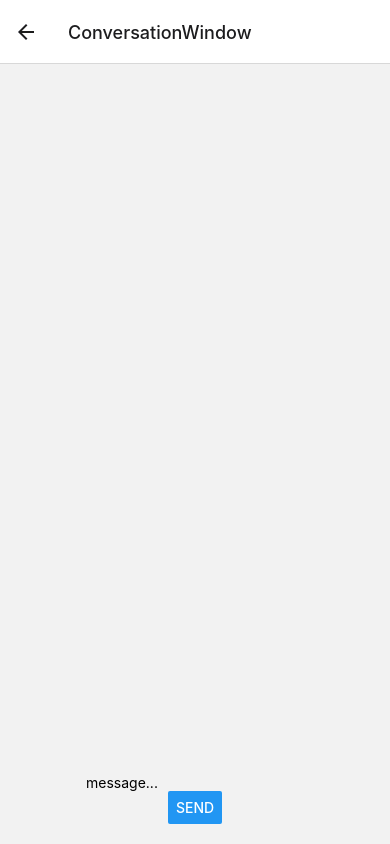
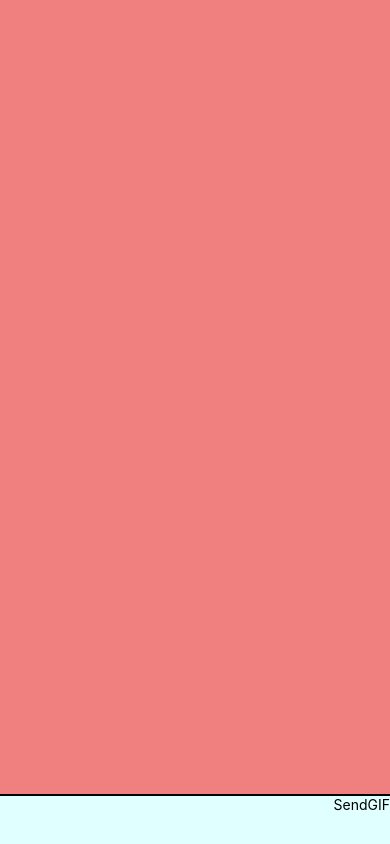
Before and after one commit to jpvarbed/BasicMessagingApp, a React Native app in the folder SleeperTest/: screen / in a window 390 px wide. Both pictures are taken after a click on the button "GO TO CONVERSATION". Built offline with nearby package versions, Linux system fonts and the light colour scheme.

Commit message:
handle keyboard. start on gif

```diff
--- a/SleeperTest/App.tsx
+++ b/SleeperTest/App.tsx
@@ -21,7 +21,9 @@ const Stack = createNativeStackNavigator<RootStackParamList>();
 const App = () => {
   return (
     <NavigationContainer>
-      <Stack.Navigator initialRouteName="Home">
+      <Stack.Navigator
+        initialRouteName="Home"
+        screenOptions={{headerShown: false}}>
         <Stack.Screen name="Home" component={HomeScreen} />
         <Stack.Screen
           name="ConversationWindow"
--- /dev/null
+++ b/SleeperTest/Components/ConversationHeader.tsx
@@ -0,0 +1,43 @@
+import React from 'react';
+import {Button, StyleSheet, Text, View} from 'react-native';
+import {SafeAreaView} from 'react-native-safe-area-context';
+import {LineBorder} from './LineBorder';
+
+// In the real world you would want to handle sending, failed, acked, and have a wrapper for cell and content
+export function ConversationHeader(props: {
+  conversationName: string;
+  goBack: () => void;
+}) {
+  return (
+    <SafeAreaView>
+      <View style={styles.container}>
+        <View style={styles.titleAndBack}>
+          <Button title="Back" onPress={props.goBack} />
+          <Text style={styles.title}>{props.conversationName}</Text>
+        </View>
+        <LineBorder />
+      </View>
+    </SafeAreaView>
+  );
+}
+
+const styles = StyleSheet.create({
+  container: {
+    width: '100%',
+    height: 40,
+    top: 0,
+    position: 'absolute',
+    backgroundColor: 'lightcyan',
+  },
+  titleAndBack: {
+    flex: 1,
+    height: 30,
+    flexDirection: 'row',
+  },
+  title: {
+    fontSize: 20,
+    fontWeight: 'bold',
+    marginLeft: 16,
+    marginTop: 6,
+  },
+});
--- /dev/null
+++ b/SleeperTest/Components/LineBorder.tsx
@@ -0,0 +1,13 @@
+import React from 'react';
+import {StyleSheet, View} from 'react-native';
+
+export function LineBorder() {
+  return <View style={styles.border} />;
+}
+const styles = StyleSheet.create({
+  border: {
+    borderWidth: 0.5,
+    borderBottomColor: 'black',
+    borderBottomWidth: StyleSheet.hairlineWidth,
+  },
+});
--- a/SleeperTest/Components/MessageGroup.tsx
+++ b/SleeperTest/Components/MessageGroup.tsx
@@ -11,9 +11,9 @@ export function MessageGroup(props: {senderId: number; dateString: string}) {
     <View style={styles.groupBar}>
       <Image style={styles.avatar} source={user.avatarURL} />
       <View style={styles.nameAndTime}>
-        <Text>{user.displayName}</Text>
+        <Text style={styles.name}>{user.displayName}</Text>
         <Text> </Text>
-        <Text>{props.dateString}</Text>
+        <Text style={styles.time}>{props.dateString}</Text>
       </View>
     </View>
   );
@@ -27,6 +27,13 @@ const styles = StyleSheet.create({
   nameAndTime: {
     flex: 1,
     flexDirection: 'row',
+    alignItems: 'center',
+  },
+  name: {
+    fontWeight: 'bold',
+  },
+  time: {
+    color: 'lightgray',
   },
   avatar: {
     width: 50,
--- a/SleeperTest/Components/SendBox.tsx
+++ b/SleeperTest/Components/SendBox.tsx
@@ -1,6 +1,15 @@
 import React, {useState} from 'react';
-import {Button, SafeAreaView, ScrollView, TextInput, View} from 'react-native';
+import {
+  Button,
+  SafeAreaView,
+  StyleSheet,
+  Text,
+  TextInput,
+  TouchableOpacity,
+  View,
+} from 'react-native';
 import {LocalSendRequest, MessageType} from '../types';
+import {LineBorder} from './LineBorder';
 
 /*
 Handles input of new message data.
@@ -9,9 +18,11 @@ Handles input of new message data.
 export function SendBox(props: {
   userId: number;
   conversationId: string;
+  conversationName: string;
   sendMessage: (sendRequest: LocalSendRequest) => void;
 }) {
-  const [input, setInput] = useState('message...');
+  const textBoxPrompt = 'Send a message to... ' + props.conversationName;
+  const [input, setInput] = useState('');
 
   const inputText = (text: string) => {
     setInput(text);
@@ -20,6 +31,7 @@ export function SendBox(props: {
   const hitSend = () => {
     console.log('hit send' + input);
     const content = {text: input};
+    setInput('');
     const conversationId = props.conversationId;
     const messageType = MessageType.text;
     const sendRequest = {
@@ -32,14 +44,48 @@ export function SendBox(props: {
     props.sendMessage(sendRequest);
   };
 
+  const gifHit = () => {};
+
   return (
     <SafeAreaView>
-      <ScrollView contentInsetAdjustmentBehavior="automatic">
-        <View style={{flex: 1, alignItems: 'center', justifyContent: 'center'}}>
-          <TextInput value={input} onChangeText={inputText} />
-          <Button title="send" onPress={hitSend} />
+      <View style={styles.container}>
+        <LineBorder />
+        <View style={styles.sendBox}>
+          <TextInput
+            style={styles.input}
+            multiline={true}
+            numberOfLines={2}
+            value={input}
+            onChangeText={inputText}
+          />
+          <TouchableOpacity activeOpacity={0.85} onPress={hitSend}>
+            <Text>Send</Text>
+          </TouchableOpacity>
+          <TouchableOpacity activeOpacity={0.85} onPress={gifHit}>
+            <Text>GIF</Text>
+          </TouchableOpacity>
         </View>
-      </ScrollView>
+      </View>
     </SafeAreaView>
   );
 }
+
+// todo handle keyboard rising
+const styles = StyleSheet.create({
+  container: {
+    width: '100%',
+    height: 50,
+    backgroundColor: 'lightcyan',
+  },
+  sendBox: {
+    flex: 1,
+    height: 30,
+    flexDirection: 'row',
+  },
+  input: {flex: 1, fontSize: 20, color: 'black'},
+  title: {
+    fontSize: 20,
+    fontWeight: 'bold',
+    marginLeft: 16,
+  },
+});
--- a/SleeperTest/Screens/ConversationWindow.tsx
+++ b/SleeperTest/Screens/ConversationWindow.tsx
@@ -1,16 +1,17 @@
-import {useRoute} from '@react-navigation/native';
+import {useNavigation, useRoute} from '@react-navigation/native';
 import React, {useEffect} from 'react';
 import {
+  KeyboardAvoidingView,
+  Platform,
   SafeAreaView,
   SectionList,
   SectionListData,
   SectionListRenderItemInfo,
-  StatusBar,
   StyleSheet,
   View,
 } from 'react-native';
-import {loadMessages} from '../actions/conversation';
 import {randomMessageSend} from '../actions/randomMessages';
+import {ConversationHeader} from '../Components/ConversationHeader';
 import {MessageGroup} from '../Components/MessageGroup';
 import {MessageItem} from '../Components/MessageItem';
 import {SendBox} from '../Components/SendBox';
@@ -18,11 +19,14 @@ import {tsToDateString} from '../helpers';
 import {MessageStore, useMessages, useStore} from '../store/messages';
 import {ConversationWindowRouteProp, LocalSendRequest, Message} from '../types';
 
+import sectionListGetItemLayout from 'react-native-section-list-get-item-layout';
+
+const RANDOM_MESSAGE_TIME_MS = 15000;
 const sendMessageSelector = (state: MessageStore) => state.message.sendMessage;
 const conversationsByNameSelector = (state: MessageStore) =>
   state.message.conversationNameToId;
 
-export type SectionListMessageGroup = {
+type SectionListMessageGroup = {
   senderId: number; // Should this be user?
   dateString: string;
   readonly data: Message[];
@@ -47,9 +51,7 @@ function makeGroupFromMessage(message: Message): SectionListMessageGroup {
 
 // Create the message groups for the conversation
 // group by send and then order
-export function buildMessageGroups(
-  messages: Message[],
-): SectionListMessageGroup[] {
+function buildMessageGroups(messages: Message[]): SectionListMessageGroup[] {
   if (messages.length === 0) {
     return [];
   }
@@ -73,7 +75,10 @@ export function buildMessageGroups(
   return groups;
 }
 
+// should i use https://yarnpkg.com/package/react-native-section-list-get-item-layout
+// or super grid https://yarnpkg.com/package/react-native-super-grid
 export function ConversationWindow() {
+  const nav = useNavigation();
   const route = useRoute<ConversationWindowRouteProp>();
   const userId = route.params.userId;
   const conversationName = route.params.conversationName;
@@ -92,7 +97,7 @@ export function ConversationWindow() {
   useEffect(() => {
     const sendRandomMessages = setInterval(() => {
       sendMessage(randomMessageSend(conversationId));
-    }, 5000);
+    }, RANDOM_MESSAGE_TIME_MS);
     return () => clearInterval(sendRandomMessages);
   }, [conversationId, sendMessage]);
 
@@ -125,21 +130,32 @@ export function ConversationWindow() {
 
   return (
     <SafeAreaView style={styles.container}>
-      <View>
+      <KeyboardAvoidingView
+        style={styles.container}
+        behavior={Platform.OS === 'ios' ? 'padding' : 'height'}>
+        <ConversationHeader
+          conversationName={conversationName}
+          goBack={nav.goBack}
+        />
+        <View style={styles.sectionList}>
           <SectionList
             sections={groups}
             renderItem={renderMessage}
             renderSectionHeader={renderSection}
             keyExtractor={keyExtractor}
+            automaticallyAdjustKeyboardInsets={true}
+            automaticallyAdjustContentInsets={true}
           />
         </View>
         <View style={styles.sendBox}>
           <SendBox
             conversationId={conversationId}
+            conversationName={conversationName}
             userId={userId}
             sendMessage={doSend}
           />
         </View>
+      </KeyboardAvoidingView>
     </SafeAreaView>
   );
 }
@@ -148,24 +164,15 @@ export function ConversationWindow() {
 const styles = StyleSheet.create({
   container: {
     flex: 1,
-    paddingTop: StatusBar.currentHeight,
-    marginHorizontal: 16,
+    backgroundColor: 'lightgray',
+    alignContent: 'flex-start',
   },
-  item: {
-    backgroundColor: '#f9c2ff',
-    padding: 20,
-    marginVertical: 8,
-  },
-  header: {
-    fontSize: 32,
-    backgroundColor: '#fff',
-  },
-  title: {
-    fontSize: 24,
+  sectionList: {
+    backgroundColor: 'lightcoral',
+    flex: 1,
+    marginTop: 0,
   },
   sendBox: {
-    flex: 1,
     justifyContent: 'flex-end',
-    marginBottom: 20,
   },
 });
--- a/SleeperTest/actions/randomMessages.tsx
+++ /dev/null
@@ -1,56 +0,0 @@
-import {USERS} from '../store/user';
-import {LocalSendRequest, Message, MessageType} from '../types';
-
-// TODO use https://www.npmjs.com/package/random-seed https://stackoverflow.com/questions/521295/seeding-the-random-number-generator-in-javascript so i can recreate
-
-const TEXT_INPUT = [
-  'Awesome',
-  'Definitely second round',
-  'Thats too early for a kicker',
-];
-
-const TIMES = [
-  1601644541154, 1611644541154, 1621644541154, 1631644541154, 1641644541154,
-];
-
-export function randomMessageSend(conversationId: string): LocalSendRequest {
-  const rand = Math.random();
-  const peopleIndex = Math.round((USERS.size - 1) * rand);
-  const textInputIndex = Math.round(TEXT_INPUT.length * rand);
-  return {
-    conversationId: conversationId,
-    senderId: USERS.get(peopleIndex)!.userId,
-    content: {text: TEXT_INPUT[textInputIndex]},
-    messageType: MessageType.text,
-    timestampMS: Date.now(),
-  };
-}
-
-// generate a random text message
-export function randomTextMessage(
-  conversationId: string,
-  timeIndex: number,
-): Message {
-  const rand = Math.random();
-  const peopleIndex = Math.round((USERS.size - 1) * rand);
-  const textInputIndex = Math.round(TEXT_INPUT.length * rand);
-  return {
-    messageId: timeIndex,
-    conversationId: conversationId,
-    senderId: USERS.get(peopleIndex)!.userId,
-    content: {text: TEXT_INPUT[textInputIndex]},
-    messageType: MessageType.text,
-    timestampMS: TIMES[timeIndex],
-  };
-}
-
-export function initialMessages(
-  conversationId: string,
-  numberOfMessages: number,
-): Message[] {
-  let messages = [];
-  for (let i = 0; i < numberOfMessages; i++) {
-    messages.push(randomTextMessage(conversationId, i));
-  }
-  return messages;
-}
--- a/SleeperTest/helpers.tsx
+++ b/SleeperTest/helpers.tsx
@@ -1,6 +1,6 @@
 // should use localization etc.
 // Get the date string we'll show in the conversation window.
 export function tsToDateString(timestampMS: number): string {
-  const date = new Date(timestampMS * 1000).toLocaleTimeString();
+  const date = new Date(timestampMS).toLocaleTimeString();
   return date;
 }
--- a/SleeperTest/package.json
+++ b/SleeperTest/package.json
@@ -18,6 +18,7 @@
     "react-native": "0.69.5",
     "react-native-safe-area-context": "4.3.3",
     "react-native-screens": "3.17.0",
+    "react-native-section-list-get-item-layout": "2.2.3",
     "reselect": "4.1.6",
     "zustand": "4.1.1"
   },
```
Also changed, not shown: SleeperTest/actions/conversation.tsx (deleted, +0 -20 lines), SleeperTest/actions/randomMessages.ts (added, +58 -0 lines), 3 other files (tests, documents, lock files or other folders). Lines whose indentation alone changed are shown as unchanged.
